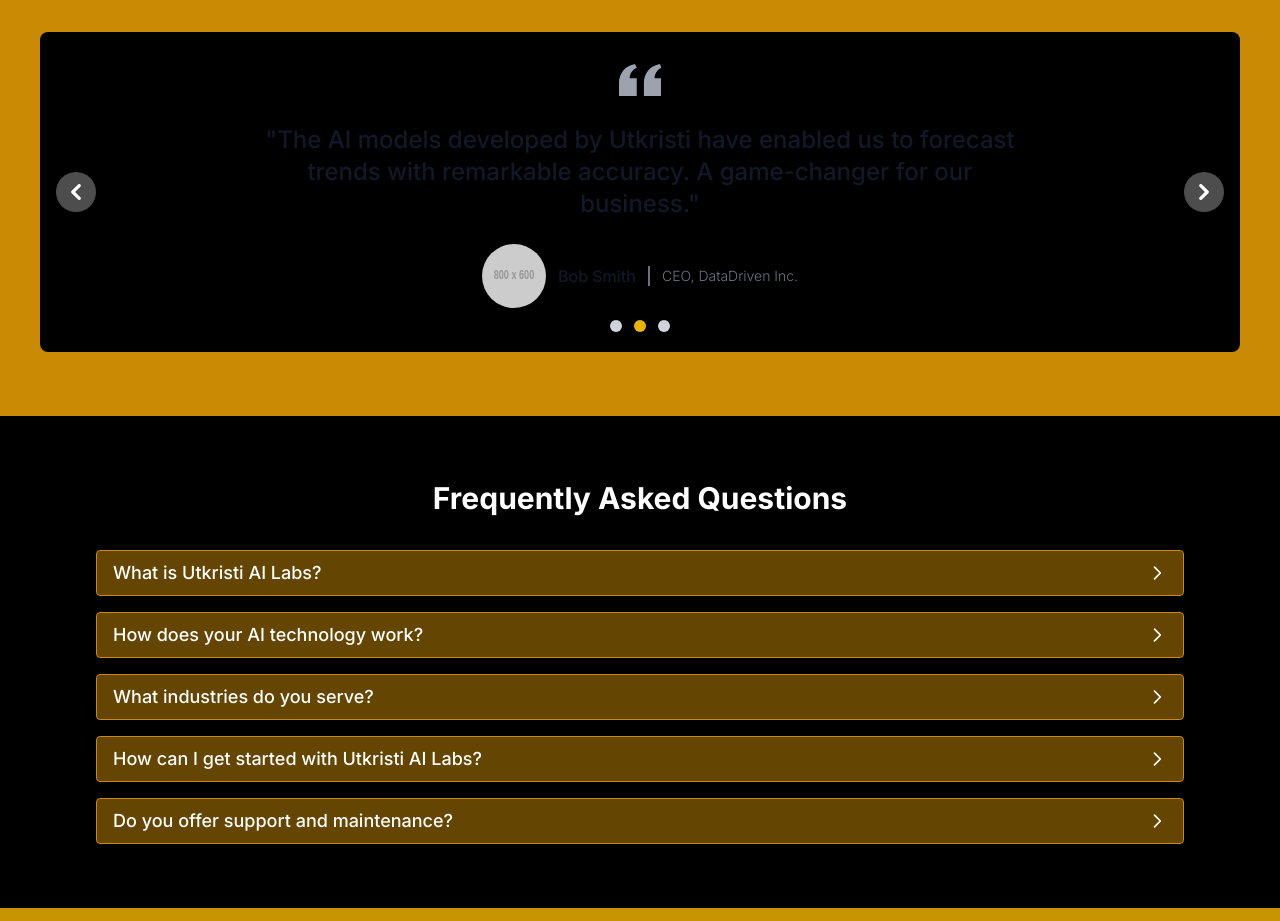
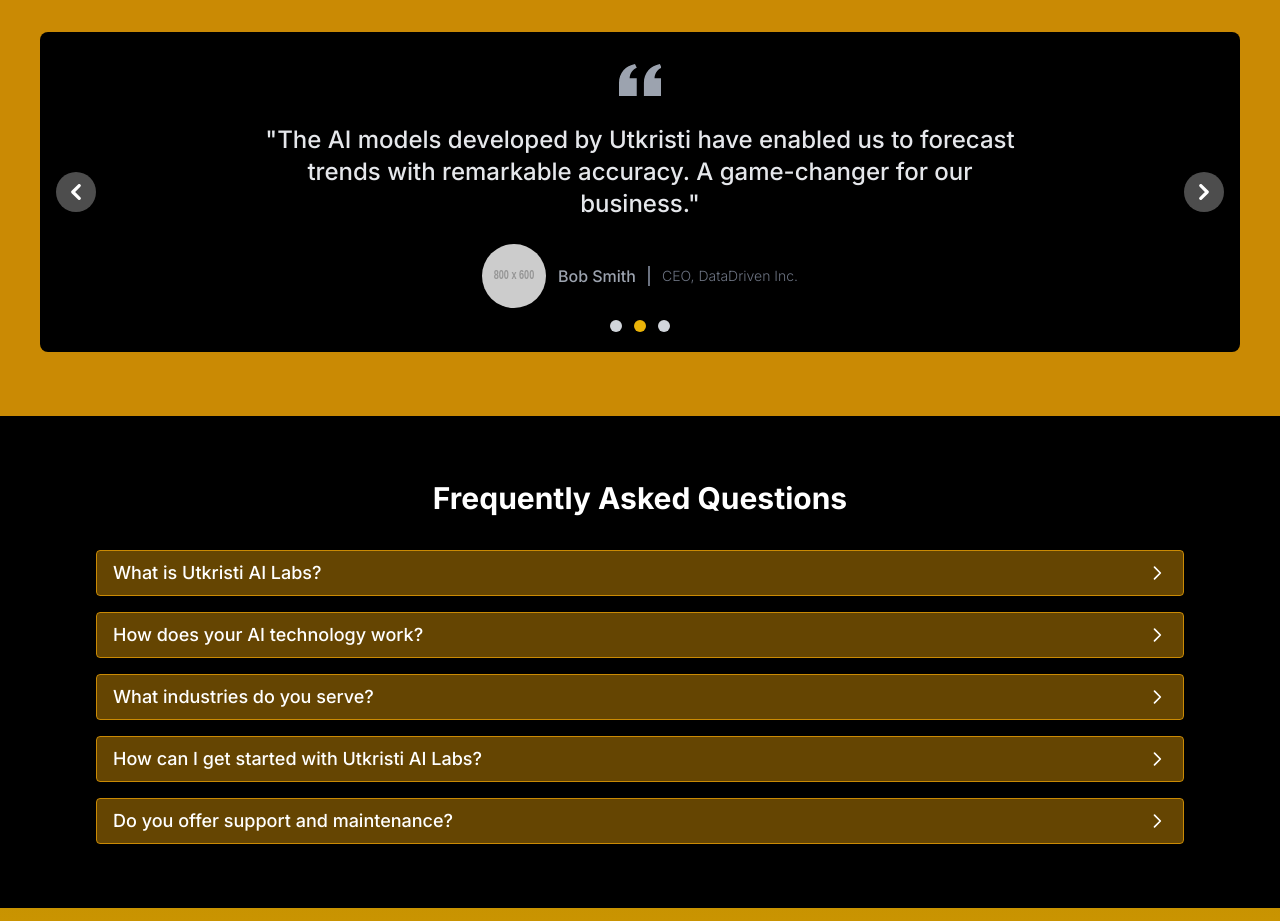
Before and after one commit to utkarsh-1912/utai-build, a Next.js app: page / in a window 1280 px wide. Shown: the part 1060-1981 px from the top of the page. Built offline with nearby package versions, Linux system fonts and the light colour scheme.

Commit message:
temp-update

```diff
--- a/components/mainTestimonial.js
+++ b/components/mainTestimonial.js
@@ -72,7 +72,7 @@ const MainTestimonial = () => {
                   />
                 </svg>
                 <blockquote>
-                  <p className="text-lg md:text-2xl font-medium text-gray-900 dark:text-white">
+                  <p className="text-lg md:text-2xl font-medium text-gray-200 dark:text-white">
                     "{testimonial.text}"
                   </p>
                 </blockquote>
@@ -83,7 +83,7 @@ const MainTestimonial = () => {
                     alt="profile picture"
                   />
                   <div className="flex flex-col md:flex-row items-center md:divide-x-2 divide-gray-500 dark:divide-gray-700">
-                    <div className="pr-3 font-medium text-gray-900 dark:text-white">
+                    <div className="pr-3 font-medium text-gray-400 dark:text-white">
                       {testimonial.name}
                     </div>
                     <div className="md:pl-3 text-sm font-light text-gray-500 dark:text-gray-400">
```
